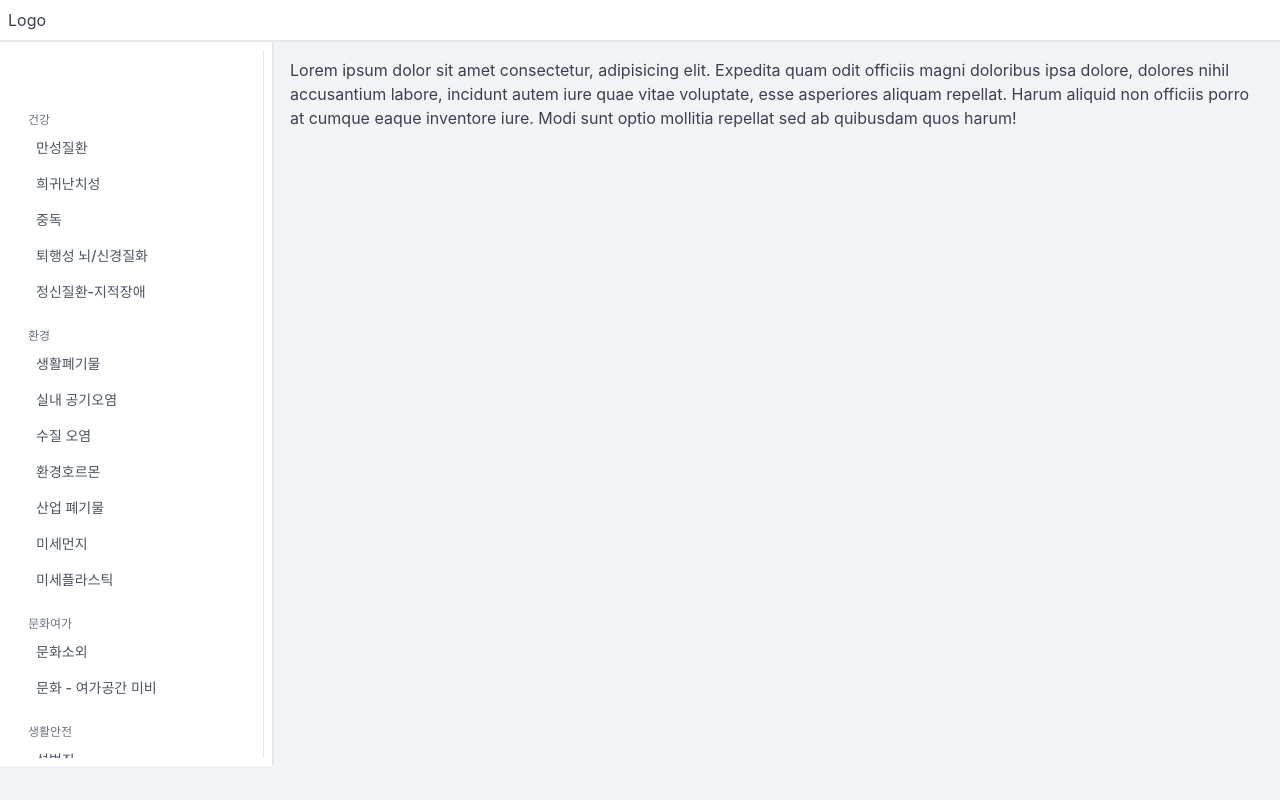
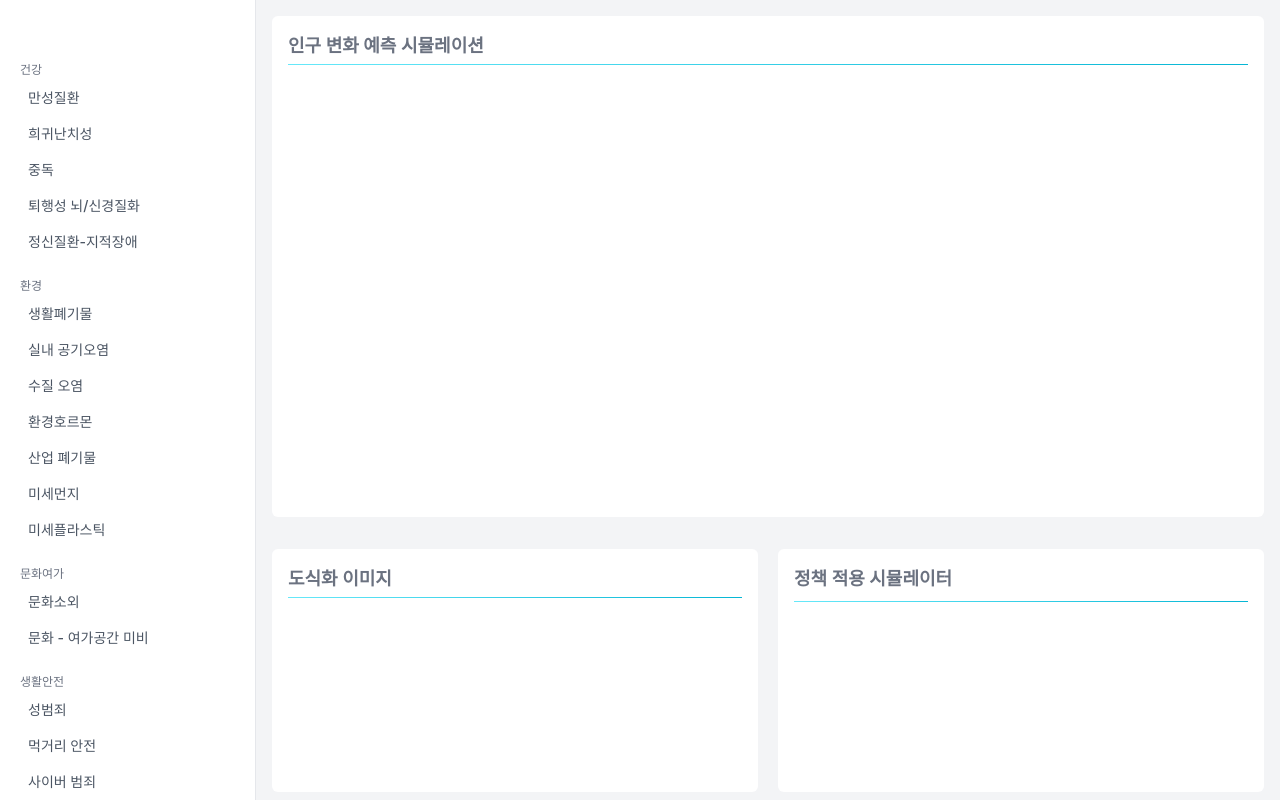
Before and after one commit to sean-ineeji/proj-rnd-population, a React (Create React App) app in the folder population-simulator/: page / in a window 1280 px wide. Built offline with nearby package versions, Linux system fonts and the light colour scheme.

Commit message:
feat: Add content

```diff
--- a/population-simulator/src/App.tsx
+++ b/population-simulator/src/App.tsx
@@ -7,21 +7,14 @@ import Content from 'components/Content/Content';
 function App() {
   return (
     <main className="min-h-screen w-full bg-gray-100 text-gray-700">
-      <header className="flex w-full items-center justify-between border-b-2 border-gray-200 bg-white p-2">
+      {/* <header className="flex w-full items-center justify-between border-b-2 border-gray-200 bg-white p-2">
         <div className="flex items-center space-x-2">
           <div>Logo</div>
         </div>
-      </header>
-      <div className="flex">
+      </header> */}
+      <div className="flex-1 flex" style={{ height: '90.5vh' }}>
         <Sidebar />
-        <div className="w-full p-4">
-          Lorem ipsum dolor sit amet consectetur, adipisicing elit. Expedita
-          quam odit officiis magni doloribus ipsa dolore, dolores nihil
-          accusantium labore, incidunt autem iure quae vitae voluptate, esse
-          asperiores aliquam repellat. Harum aliquid non officiis porro at
-          cumque eaque inventore iure. Modi sunt optio mollitia repellat sed ab
-          quibusdam quos harum!
-        </div>
+        <Content />
       </div>
     </main>
   );
--- /dev/null
+++ b/population-simulator/src/components/Content/BottomContent.tsx
@@ -0,0 +1,36 @@
+import React from 'react';
+
+const BottomContent = () => {
+  return (
+    <div className="grid grid-cols-2 md:grid-cols-2 gap-5 p-4 h-1/3">
+      <div className="bg-white p-4 rounded-md">
+        <h2 className="text-gray-500 text-lg font-semibold pb-1">
+          도식화 이미지
+        </h2>
+        <div className="my1-"></div>
+        <div className="bg-gradient-to-r from-cyan-300 to-cyan-500 h-px  mb-6"></div>
+        <div
+          className="chart-container"
+          style={{ position: 'relative', height: 150, width: '100%' }}
+        >
+          <canvas id="usersChart"></canvas>
+        </div>
+      </div>
+      <div className="bg-white p-4 rounded-md">
+        <h2 className="text-gray-500 text-lg font-semibold pb-1">
+          정책 적용 시뮬레이터
+        </h2>
+        <div className="my-1"></div>
+        <div className="bg-gradient-to-r from-cyan-300 to-cyan-500 h-px mb-6"></div>
+        <div
+          className="chart-container"
+          style={{ position: 'relative', height: 150, width: '100%' }}
+        >
+          <canvas id="commercesChart"></canvas>
+        </div>
+      </div>
+    </div>
+  );
+};
+
+export default BottomContent;
--- a/population-simulator/src/components/Content/Content.tsx
+++ b/population-simulator/src/components/Content/Content.tsx
@@ -1,7 +1,14 @@
 import React from 'react';
+import BottomContent from './BottomContent';
+import TopContent from './TopContent';
 
-const content = () => {
-  return <div className="absolute inset-0 dark:border-gray-700">content</div>;
+const Content = () => {
+  return (
+    <div className="w-full h-dvh">
+      <TopContent />
+      <BottomContent />
+    </div>
+  );
 };
 
-export default content;
+export default Content;
--- /dev/null
+++ b/population-simulator/src/components/Content/TopContent.tsx
@@ -0,0 +1,24 @@
+import React from 'react';
+
+const TopContent = () => {
+  return (
+    <div className="grid gap-4 p-4 h-2/3">
+      {' '}
+      <div className="bg-white p-4 rounded-md">
+        <h2 className="text-gray-500 text-lg font-semibold pb-1">
+          인구 변화 예측 시뮬레이션
+        </h2>
+        <div className="my1-"></div>
+        <div className="bg-gradient-to-r from-cyan-300 to-cyan-500 h-px  mb-6"></div>
+        <div
+          className="chart-container"
+          style={{ position: 'relative', height: 150, width: '100%' }}
+        >
+          <canvas id="usersChart"></canvas>
+        </div>
+      </div>
+    </div>
+  );
+};
+
+export default TopContent;
--- a/population-simulator/src/components/Sidebar/Sidebar.tsx
+++ b/population-simulator/src/components/Sidebar/Sidebar.tsx
@@ -45,10 +45,7 @@ const Sidebar = () => {
   };
 
   return (
-    <div
-      className="flex w-72 flex-col space-y-2 border-r-2 border-gray-200 bg-white p-2"
-      style={{ height: '90.5vh' }}
-    >
+    <div>
       <aside className="flex flex-col w-64 h-screen px-5 py-8 overflow-y-auto bg-white border-r rtl:border-r-0 rtl:border-l dark:bg-gray-900 dark:border-gray-700">
         {/* <a href="#">
         <img
```
